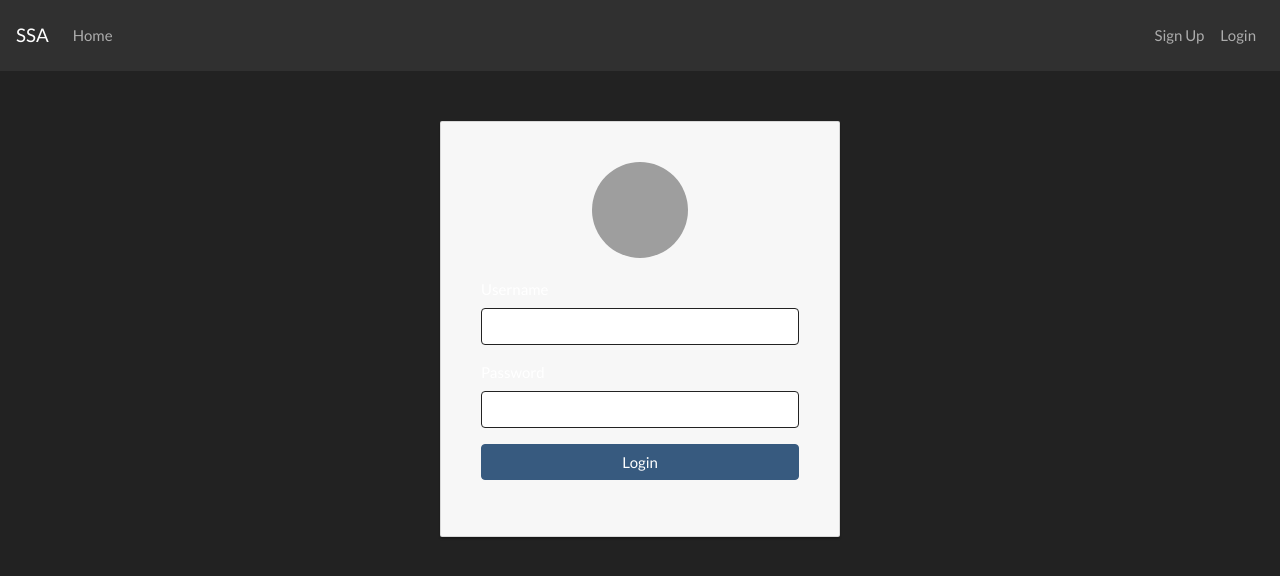
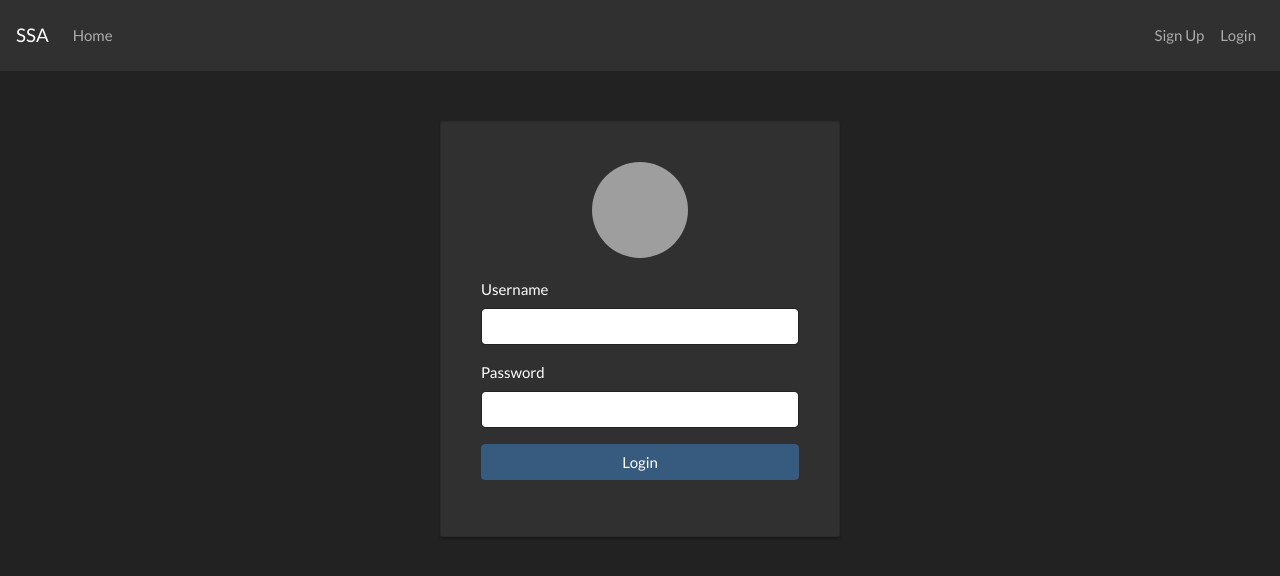
Before and after one commit to OgnjenO/studentska-sluzba-angular, an Angular app in the folder frontend/: page /login in a window 1280 px wide. Shown: the top 576 px of the page. Built offline with nearby package versions, Linux system fonts and the light colour scheme; grey boxes are pictures that could not be loaded.

Commit message:
Update login.component.css

```diff
--- a/frontend/src/app/authentication/login/login.component.css
+++ b/frontend/src/app/authentication/login/login.component.css
@@ -9,7 +9,6 @@ label {
 }
 
 .card {
-  background-color: #f7f7f7;
   padding: 20px 25px 30px;
   margin: 0 auto 25px;
   margin-top: 50px;
```
